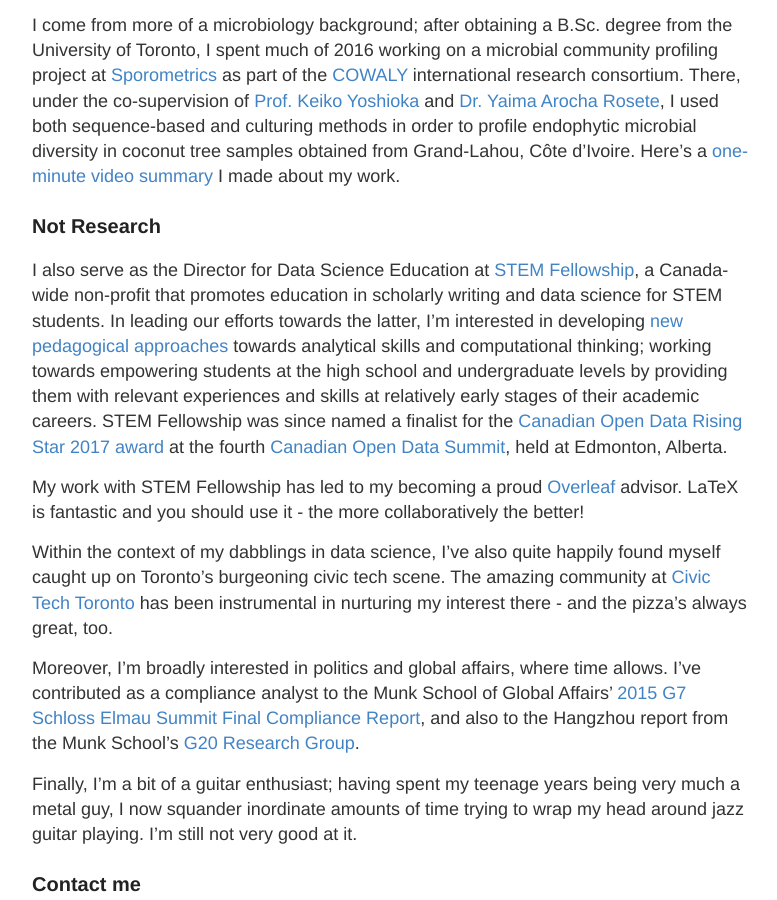
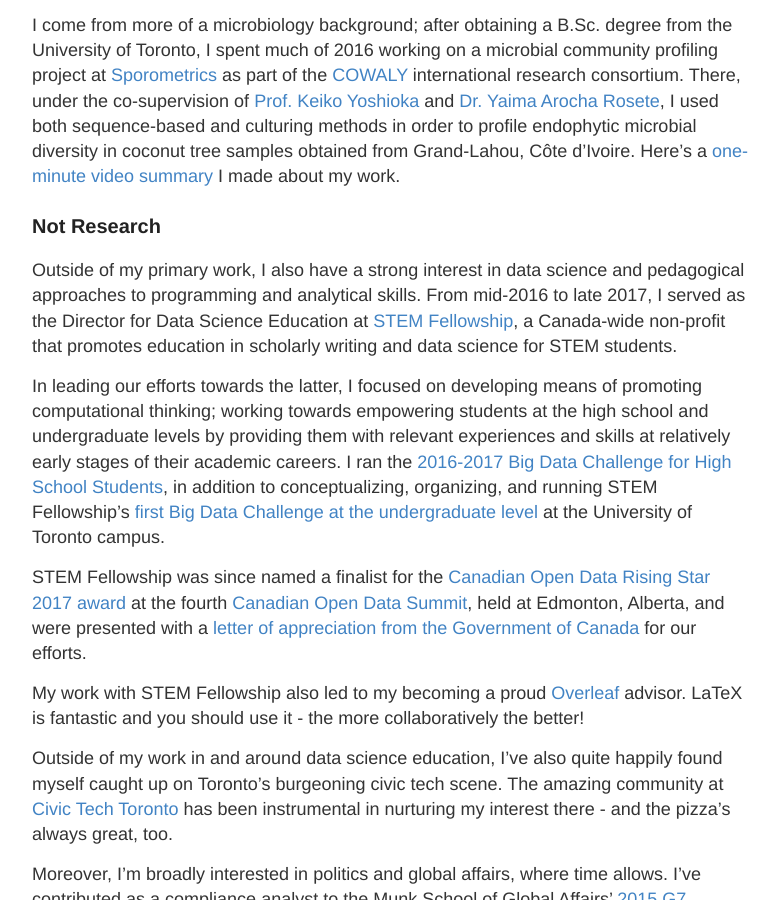
Before and after one commit to aays/site_old, a Jekyll site: the page built from about.md, in a window 1280 px wide and 900 px high, scrolled down 409 px. Shown: the whole window, without its empty margins (248-1025 px from the left). Built offline with Jekyll 4.4.1, drawn with Linux system fonts in a browser that asks for light colours.

Commit message:
Update about.md

```diff
--- a/about.md
+++ b/about.md
@@ -13,11 +13,15 @@
 
 ### Not Research
 
-I also serve as the Director for Data Science Education at [STEM Fellowship](http://stemfellowship.org), a Canada-wide non-profit that promotes education in scholarly writing and data science for STEM students. In leading our efforts towards the latter, I'm interested in developing [new pedagogical approaches](http://stemfellowship.org/big-data-challenge/) towards analytical skills and computational thinking; working towards empowering students at the high school and undergraduate levels by providing them with relevant experiences and skills at relatively early stages of their academic careers. STEM Fellowship was since named a finalist for the [Canadian Open Data Rising Star 2017 award](http://opendatasummit.ca/wp-content/uploads/2017/06/CanadianOpenDataAwards2017JuryStatementFINAL.pdf) at the fourth [Canadian Open Data Summit](http://opendatasummit.ca), held at Edmonton, Alberta.
+Outside of my primary work, I also have a strong interest in data science and pedagogical approaches to programming and analytical skills. From mid-2016 to late 2017, I served as the Director for Data Science Education at [STEM Fellowship](http://stemfellowship.org), a Canada-wide non-profit that promotes education in scholarly writing and data science for STEM students.
 
-My work with STEM Fellowship has led to my becoming a proud [Overleaf](https://www.overleaf.com/advisors#!members) advisor. LaTeX is fantastic and you should use it - the more collaboratively the better!
+In leading our efforts towards the latter, I focused on developing means of promoting computational thinking; working towards empowering students at the high school and undergraduate levels by providing them with relevant experiences and skills at relatively early stages of their academic careers. I ran the [2016-2017 Big Data Challenge for High School Students](http://stemfellowship.org/big-data-challenge/), in addition to conceptualizing, organizing, and running STEM Fellowship's [first Big Data Challenge at the undergraduate level](https://bigdatachallenge.github.io) at the University of Toronto campus.
 
-Within the context of my dabblings in data science, I've also quite happily found myself caught up on Toronto's burgeoning civic tech scene. The amazing community at [Civic Tech Toronto](http://www.civictech.ca) has been instrumental in nurturing my interest there - and the pizza's always great, too.
+STEM Fellowship was since named a finalist for the [Canadian Open Data Rising Star 2017 award](http://opendatasummit.ca/wp-content/uploads/2017/06/CanadianOpenDataAwards2017JuryStatementFINAL.pdf) at the fourth [Canadian Open Data Summit](http://opendatasummit.ca), held at Edmonton, Alberta, and were presented with a [letter of appreciation from the Government of Canada](http://stemfellowship.org/wp-content/uploads/2016/10/honourable_scroll.jpg) for our efforts.
+
+My work with STEM Fellowship also led to my becoming a proud [Overleaf](https://www.overleaf.com/advisors#!members) advisor. LaTeX is fantastic and you should use it - the more collaboratively the better!
+
+Outside of my work in and around data science education, I've also quite happily found myself caught up on Toronto's burgeoning civic tech scene. The amazing community at [Civic Tech Toronto](http://www.civictech.ca) has been instrumental in nurturing my interest there - and the pizza's always great, too.
 
 Moreover, I'm broadly interested in politics and global affairs, where time allows. I've contributed as a compliance analyst to the Munk School of Global Affairs' [2015 G7 Schloss Elmau Summit Final Compliance Report](http://www.g8.utoronto.ca/evaluations/2015compliance-final/), and also to the Hangzhou report from the Munk School's [G20 Research Group](http://www.g20.utoronto.ca).
 
```
